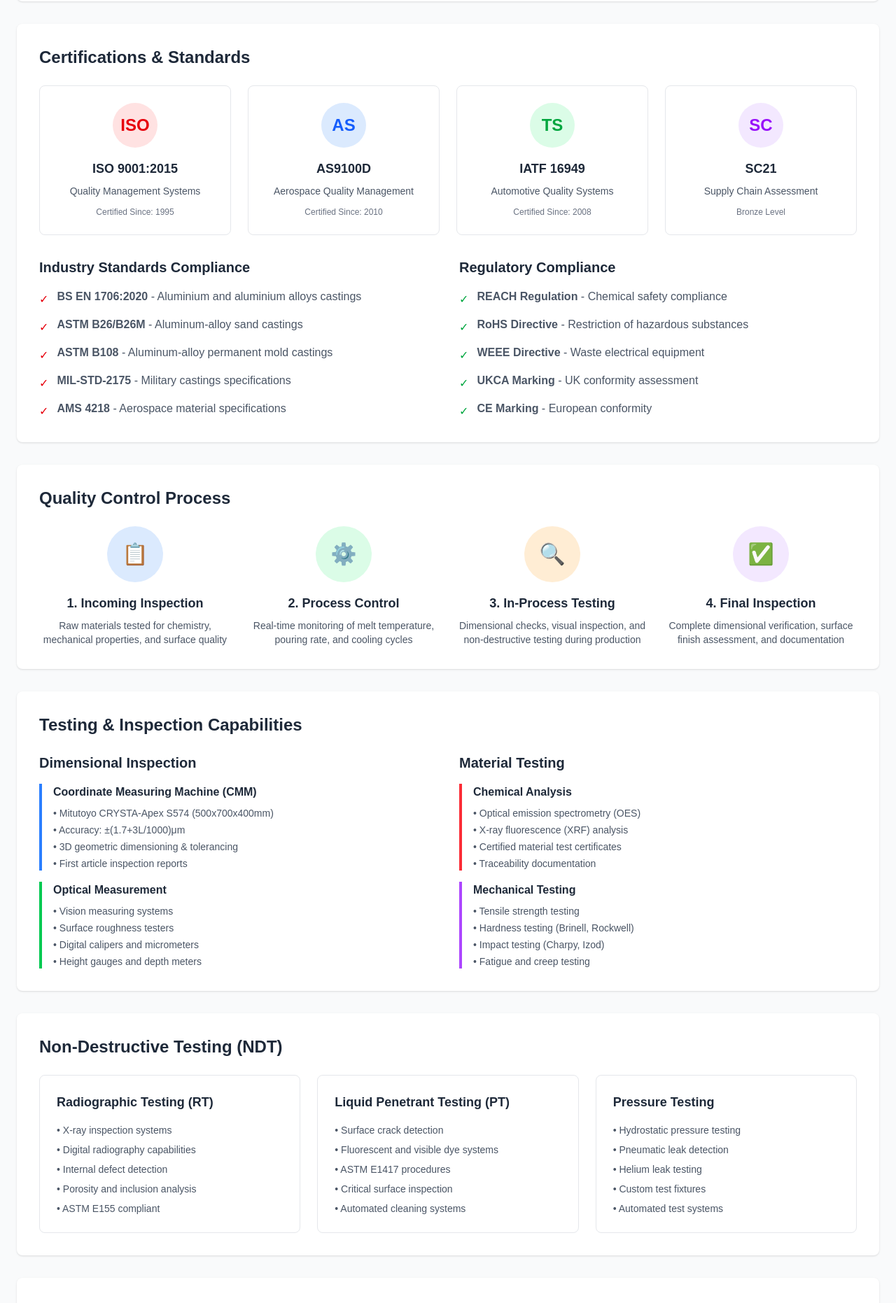
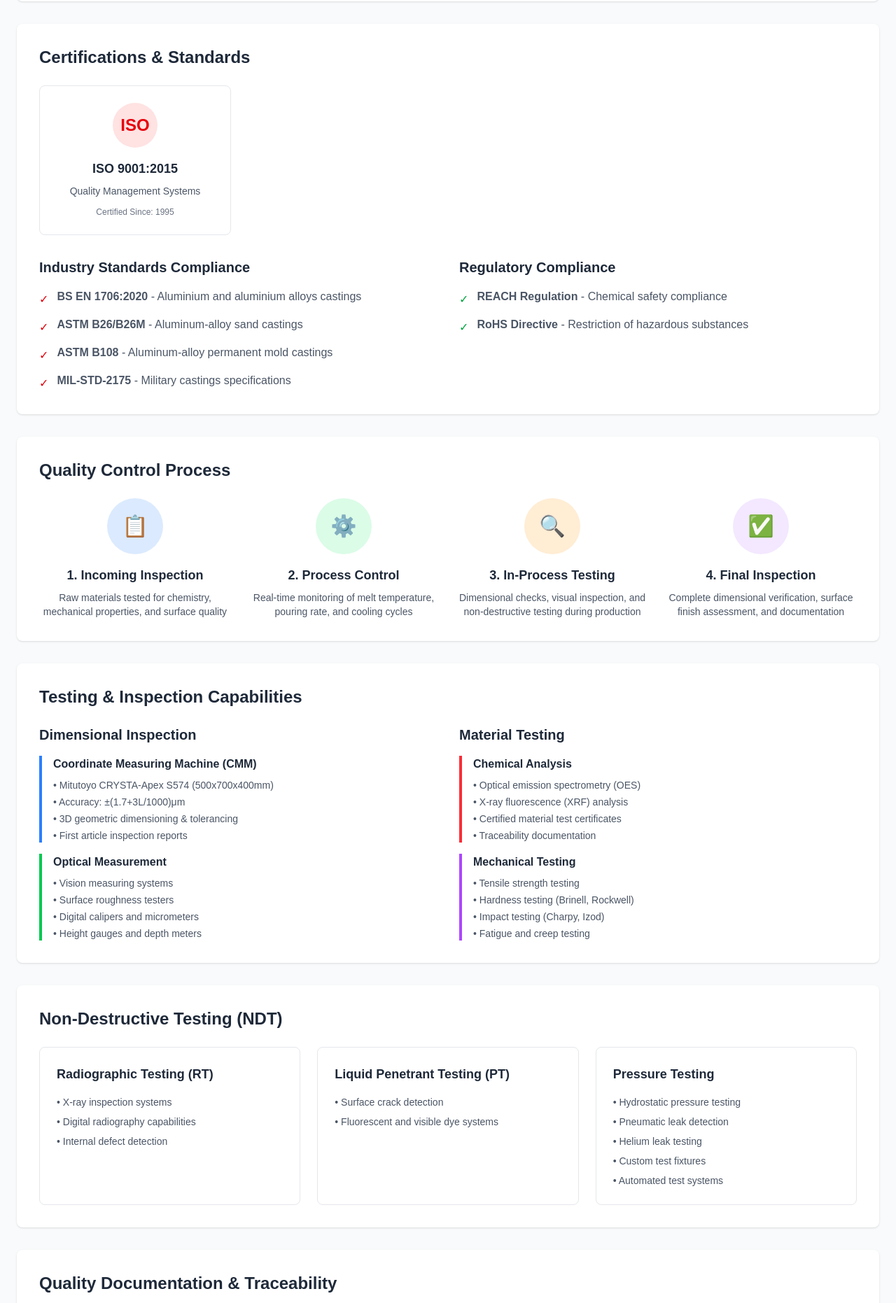
Before and after one commit to rajeshofficial/Alpac-alloys-, a React (Vite) app: page /quality in a window 1280 px wide. Shown: the part 482-2344 px from the top of the page at 70% size. Built offline with nearby package versions, Linux system fonts and the light colour scheme.

Commit message:
contact page changed

```diff
--- a/src/Pages/Quality.jsx
+++ b/src/Pages/Quality.jsx
@@ -40,32 +40,32 @@ const Quality = () => {
               <div className="mt-3 text-xs text-gray-500">Certified Since: 1995</div>
             </div>
 
-            <div className="text-center p-6 border border-gray-200 rounded-lg hover:shadow-md transition-shadow">
+            {/* <div className="text-center p-6 border border-gray-200 rounded-lg hover:shadow-md transition-shadow">
               <div className="w-16 h-16 bg-blue-100 rounded-full flex items-center justify-center mx-auto mb-4">
                 <span className="text-2xl font-bold text-blue-600">AS</span>
               </div>
               <h3 className="text-lg font-semibold text-gray-800 mb-2">AS9100D</h3>
               <p className="text-gray-600 text-sm">Aerospace Quality Management</p>
               <div className="mt-3 text-xs text-gray-500">Certified Since: 2010</div>
-            </div>
+            </div> */}
 
-            <div className="text-center p-6 border border-gray-200 rounded-lg hover:shadow-md transition-shadow">
+            {/* <div className="text-center p-6 border border-gray-200 rounded-lg hover:shadow-md transition-shadow">
               <div className="w-16 h-16 bg-green-100 rounded-full flex items-center justify-center mx-auto mb-4">
                 <span className="text-2xl font-bold text-green-600">TS</span>
               </div>
               <h3 className="text-lg font-semibold text-gray-800 mb-2">IATF 16949</h3>
               <p className="text-gray-600 text-sm">Automotive Quality Systems</p>
               <div className="mt-3 text-xs text-gray-500">Certified Since: 2008</div>
-            </div>
+            </div> */}
 
-            <div className="text-center p-6 border border-gray-200 rounded-lg hover:shadow-md transition-shadow">
+            {/* <div className="text-center p-6 border border-gray-200 rounded-lg hover:shadow-md transition-shadow">
               <div className="w-16 h-16 bg-purple-100 rounded-full flex items-center justify-center mx-auto mb-4">
                 <span className="text-2xl font-bold text-purple-600">SC</span>
               </div>
               <h3 className="text-lg font-semibold text-gray-800 mb-2">SC21</h3>
               <p className="text-gray-600 text-sm">Supply Chain Assessment</p>
               <div className="mt-3 text-xs text-gray-500">Bronze Level</div>
-            </div>
+            </div> */}
           </div>
 
           <div className="mt-8 grid grid-cols-1 md:grid-cols-2 gap-8">
@@ -88,10 +88,10 @@ const Quality = () => {
                   <span className="text-red-600 mr-3 mt-1">✓</span>
                   <span><strong>MIL-STD-2175</strong> - Military castings specifications</span>
                 </li>
-                <li className="flex items-start">
+                {/* <li className="flex items-start">
                   <span className="text-red-600 mr-3 mt-1">✓</span>
                   <span><strong>AMS 4218</strong> - Aerospace material specifications</span>
-                </li>
+                </li> */}
               </ul>
             </div>
             <div>
@@ -105,7 +105,7 @@ const Quality = () => {
                   <span className="text-green-600 mr-3 mt-1">✓</span>
                   <span><strong>RoHS Directive</strong> - Restriction of hazardous substances</span>
                 </li>
-                <li className="flex items-start">
+                {/* <li className="flex items-start">
                   <span className="text-green-600 mr-3 mt-1">✓</span>
                   <span><strong>WEEE Directive</strong> - Waste electrical equipment</span>
                 </li>
@@ -116,7 +116,7 @@ const Quality = () => {
                 <li className="flex items-start">
                   <span className="text-green-600 mr-3 mt-1">✓</span>
                   <span><strong>CE Marking</strong> - European conformity</span>
-                </li>
+                </li> */}
               </ul>
             </div>
           </div>
@@ -224,8 +224,8 @@ const Quality = () => {
                 <li>• X-ray inspection systems</li>
                 <li>• Digital radiography capabilities</li>
                 <li>• Internal defect detection</li>
-                <li>• Porosity and inclusion analysis</li>
-                <li>• ASTM E155 compliant</li>
+                {/* <li>• Porosity and inclusion analysis</li>
+                <li>• ASTM E155 compliant</li> */}
               </ul>
             </div>
 
@@ -234,9 +234,9 @@ const Quality = () => {
               <ul className="text-gray-600 space-y-2 text-sm">
                 <li>• Surface crack detection</li>
                 <li>• Fluorescent and visible dye systems</li>
-                <li>• ASTM E1417 procedures</li>
+                {/* <li>• ASTM E1417 procedures</li>
                 <li>• Critical surface inspection</li>
-                <li>• Automated cleaning systems</li>
+                <li>• Automated cleaning systems</li> */}
               </ul>
             </div>
 
@@ -254,7 +254,7 @@ const Quality = () => {
         </div>
 
         {/* Statistical Process Control */}
-        <div className="bg-white p-8 rounded-lg shadow-sm mb-8">
+        {/* <div className="bg-white p-8 rounded-lg shadow-sm mb-8">
           <h2 className="text-2xl font-bold text-gray-800 mb-6">Statistical Process Control (SPC)</h2>
           <div className="grid grid-cols-1 md:grid-cols-2 gap-8">
             <div>
@@ -300,7 +300,7 @@ const Quality = () => {
               </ul>
             </div>
           </div>
-        </div>
+        </div> */}
 
         {/* Quality Documentation */}
         <div className="bg-white p-8 rounded-lg shadow-sm">
@@ -335,7 +335,7 @@ const Quality = () => {
                 <li>• Batch tracking and control</li>
                 <li>• Process parameter logging</li>
                 <li>• Digital quality records</li>
-                <li>• 15-year record retention</li>
+                <li>• 5-year record retention</li>
               </ul>
             </div>
           </div>
```
